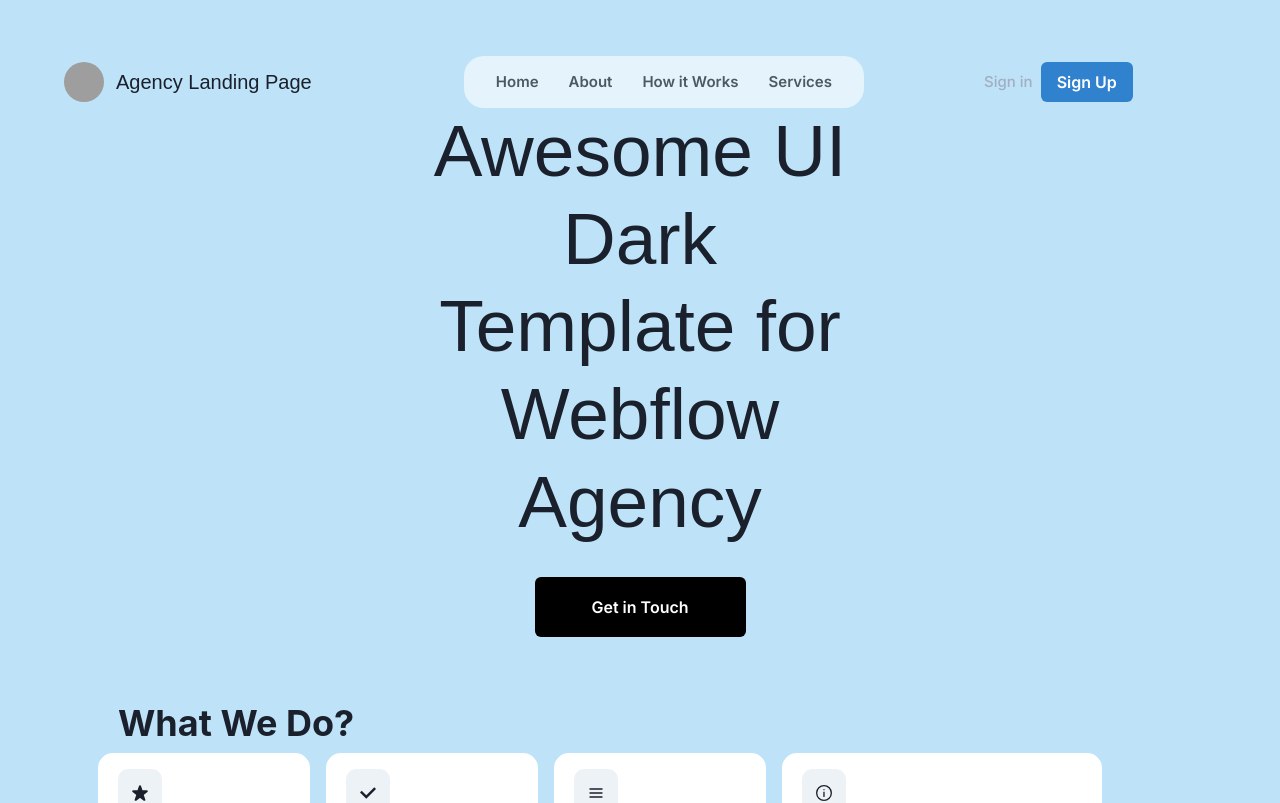
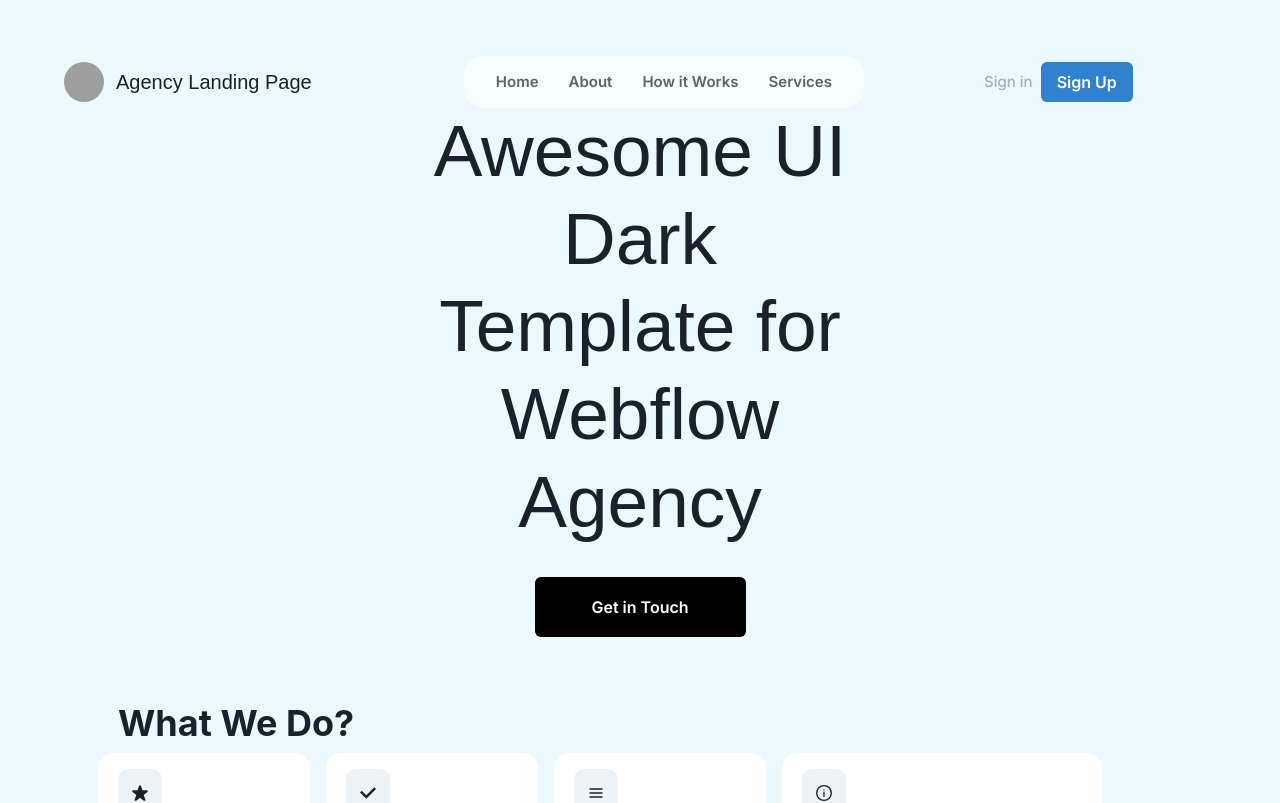
Before and after one commit to AthirAliAlSharyani/AgencyLandingPage, a Next.js app in the folder agency-landing-page/: page / in a window 1280 px wide. Shown: the top 803 px of the page. Built offline with nearby package versions, Linux system fonts and the light colour scheme; grey boxes are pictures that could not be loaded.

Commit message:
change color of bg

```diff
--- a/agency-landing-page/src/app/page.tsx
+++ b/agency-landing-page/src/app/page.tsx
@@ -29,7 +29,7 @@ export default function Home() {
   return (
     <>
       <ChakraProvider>
-        <Box bg="blue.100" width="100vw">
+        <Box bg="blue.50" width="100vw">
           <NavigationBar />
 
           <Flex
```
